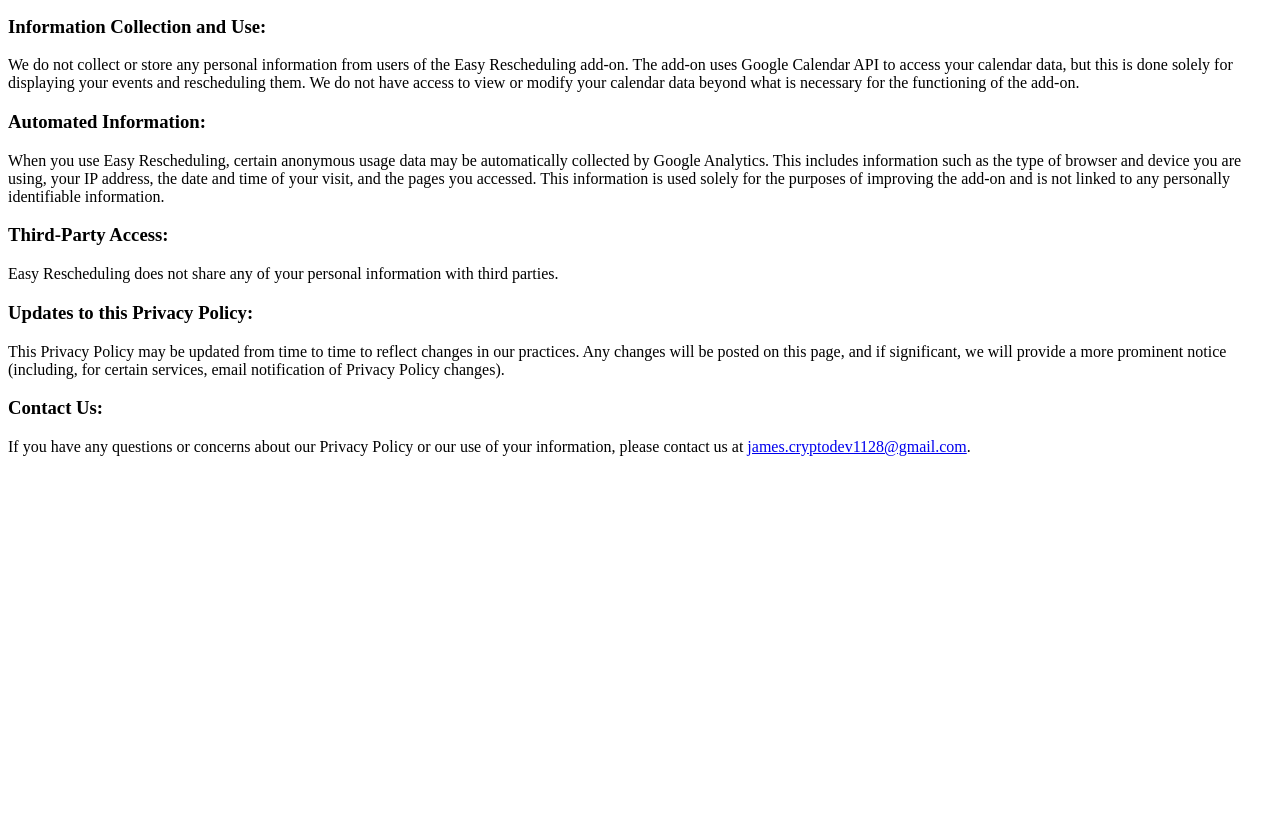
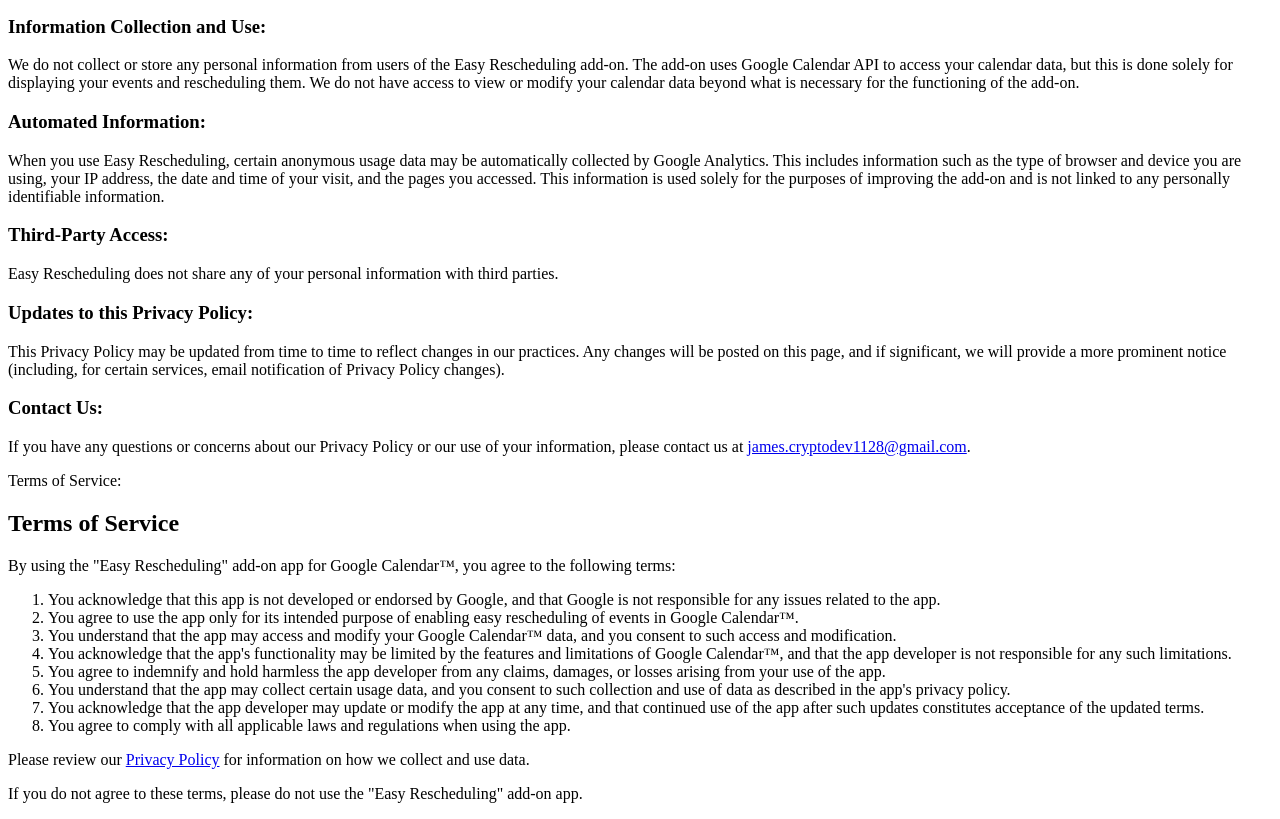
Before and after one commit to MrTalentDev/google-add-on, a plain HTML site: page index.html in a window 1280 px wide. Shown: the part 132-951 px from the top of the page. Before the commit the page ends 800 px from the top, so only its background shows below. Drawn offline with Linux system fonts and the light colour scheme.

Commit message:
update privacy policy

```diff
--- a/index.html
+++ b/index.html
@@ -31,6 +31,32 @@
     <p>If you have any questions or concerns about our Privacy Policy or our use of your information, please contact us
       at <a href="mailto:james.cryoptodev1128@gmail.com">james.cryptodev1128@gmail.com</a>.</p>
   </div>
+  Terms of Service:
+  <div class="terms-of-service">
+    <h2>Terms of Service</h2>
+    <p>By using the "Easy Rescheduling" add-on app for Google Calendar&trade;, you agree to the following terms:</p>
+    <ol>
+      <li>You acknowledge that this app is not developed or endorsed by Google, and that Google is not responsible for
+        any
+        issues related to the app.</li>
+      <li>You agree to use the app only for its intended purpose of enabling easy rescheduling of events in Google
+        Calendar&trade;.</li>
+      <li>You understand that the app may access and modify your Google Calendar&trade; data, and you consent to such
+        access and modification.</li>
+      <li>You acknowledge that the app's functionality may be limited by the features and limitations of Google
+        Calendar&trade;, and that the app developer is not responsible for any such limitations.</li>
+      <li>You agree to indemnify and hold harmless the app developer from any claims, damages, or losses arising from
+        your
+        use of the app.</li>
+      <li>You understand that the app may collect certain usage data, and you consent to such collection and use of data
+        as described in the app's privacy policy.</li>
+      <li>You acknowledge that the app developer may update or modify the app at any time, and that continued use of the
+        app after such updates constitutes acceptance of the updated terms.</li>
+      <li>You agree to comply with all applicable laws and regulations when using the app.</li>
+    </ol>
+    <p>Please review our <a href="#">Privacy Policy</a> for information on how we collect and use data.</p>
+    <p>If you do not agree to these terms, please do not use the "Easy Rescheduling" add-on app.</p>
+  </div>
 </body>
 
 </html>
```
